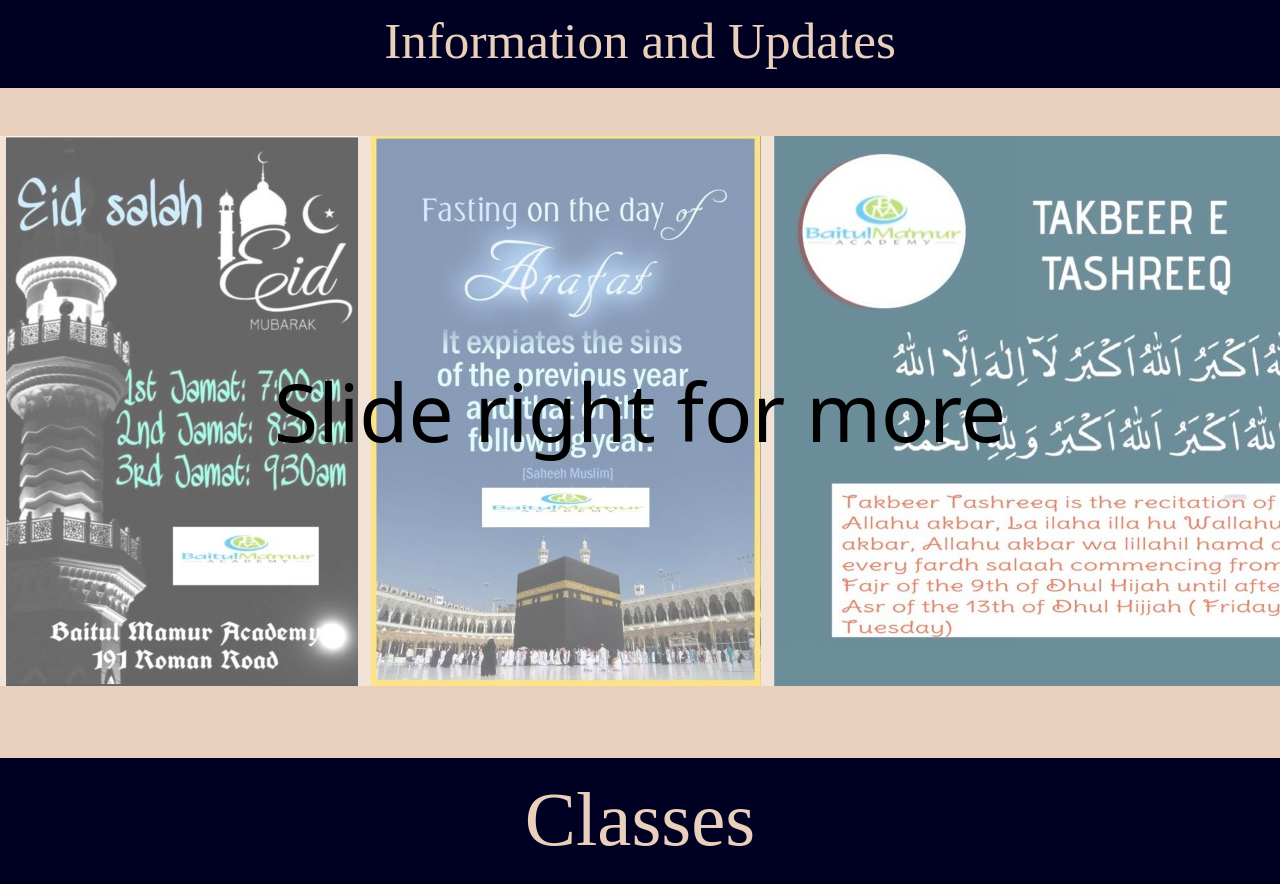
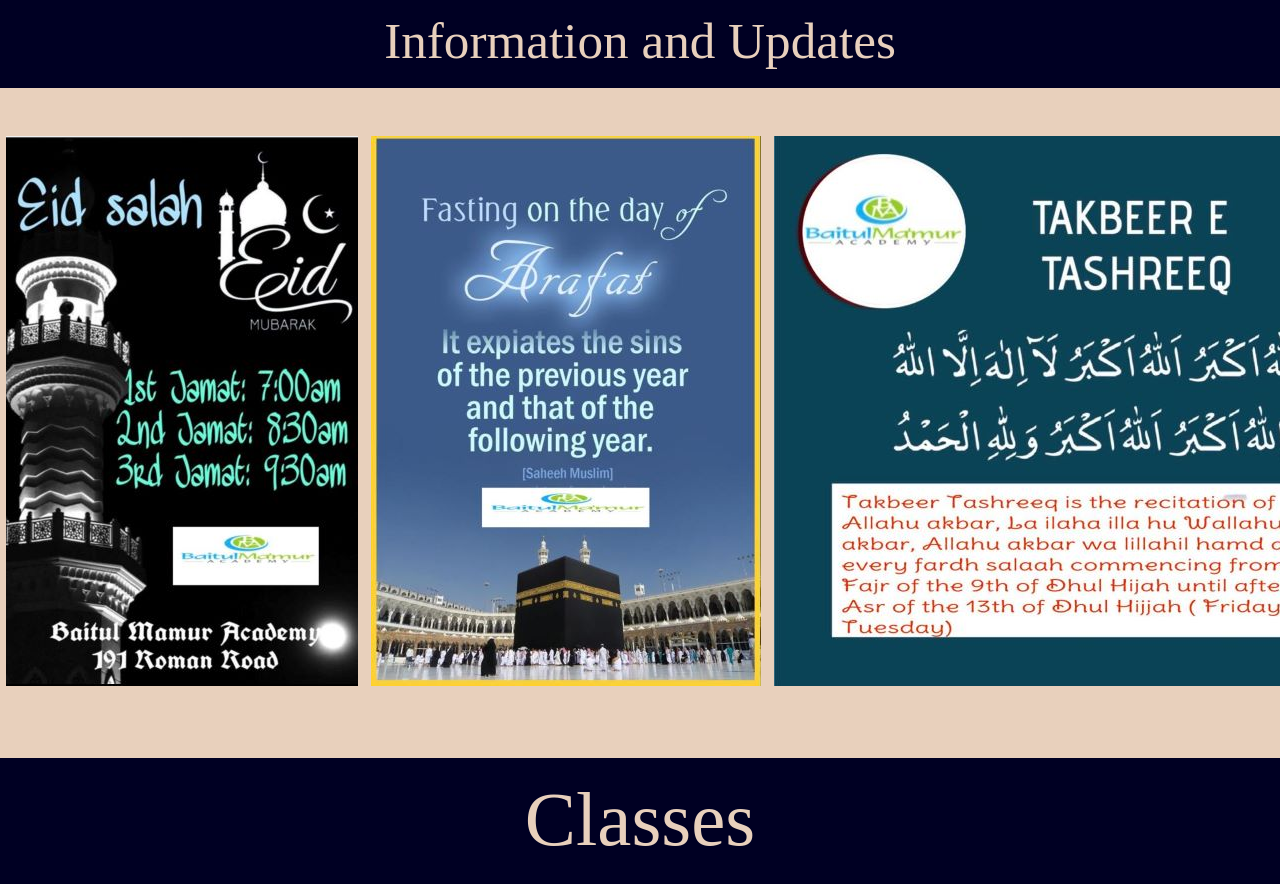
Before and after one commit to Habib-aw/bma-website-old, a React (Create React App) app: page / in a window 1280 px wide. Shown: the part 580-1464 px from the top of the page. Built offline with nearby package versions, Linux system fonts and the light colour scheme.

Commit message:
slide right fix

```diff
--- a/src/Components/Updates/index.js
+++ b/src/Components/Updates/index.js
@@ -1,31 +1,31 @@
-import React from 'react'
-import { useEffect } from 'react';
-import { useState,useRef } from 'react';
-import './style.css'
-import eid_adha_2022 from "../../Assets/Home/Updates/eid-adha-2022.jpg"
-import sacrifice_hijjah from "../../Assets/Home/Updates/sacrifice-hijjah.jpeg"
-import ramadan_reflection from "../../Assets/Home/Updates/ramadan-reflection.jpg"
-import takbeer_tashreeq from "../../Assets/Home/Updates/takbeer-tashreeq.jpeg"
-import bengali_dates from "../../Assets/Home/Updates/bengali-dates-water.jpeg"
-import arafat from "../../Assets/Home/Updates/arafat.jpeg"
-import eid_fitr from "../../Assets/Home/Updates/eid-fitr.jpg"
+import React from "react";
+import { useEffect } from "react";
+import { useState, useRef } from "react";
+import "./style.css";
+import eid_adha_2022 from "../../Assets/Home/Updates/eid-adha-2022.jpg";
+import sacrifice_hijjah from "../../Assets/Home/Updates/sacrifice-hijjah.jpeg";
+import ramadan_reflection from "../../Assets/Home/Updates/ramadan-reflection.jpg";
+import takbeer_tashreeq from "../../Assets/Home/Updates/takbeer-tashreeq.jpeg";
+import bengali_dates from "../../Assets/Home/Updates/bengali-dates-water.jpeg";
+import arafat from "../../Assets/Home/Updates/arafat.jpeg";
+import eid_fitr from "../../Assets/Home/Updates/eid-fitr.jpg";
 function Updates() {
-    const [mobileSlider,setMobileSlider]= useState(false);
-    const [slideRight,setSlideRight]= useState(true);
-    useEffect(()=>{
-        if(window.innerWidth<600){
-            setMobileSlider(true)
-        }else{
-            setMobileSlider(false)
+  const [mobileSlider, setMobileSlider] = useState(false);
+  //   const [slideRight, setSlideRight] = useState(true);
+  useEffect(() => {
+    if (window.innerWidth < 600) {
+      setMobileSlider(true);
+    } else {
+      setMobileSlider(false);
     }
-        window.addEventListener("resize",()=>{
-            if(window.innerWidth<600){
-                setMobileSlider(true)
-            }else{
-                setMobileSlider(false)
+    window.addEventListener("resize", () => {
+      if (window.innerWidth < 600) {
+        setMobileSlider(true);
+      } else {
+        setMobileSlider(false);
       }
-        })
-    })
+    });
+  });
   const images = [
     eid_adha_2022,
     arafat,
@@ -33,25 +33,33 @@ function Updates() {
     bengali_dates,
     sacrifice_hijjah,
     ramadan_reflection,
-        eid_fitr
-    ]
+    eid_fitr,
+  ];
   return (
     <div>
-        <h1 className='updates-title'>Information and Updates</h1>
-        <div className='updates-container snap' onScroll={()=>setSlideRight(false)}>
-            <div  className={slideRight? 'slide-right':'display-none '}  onClick={()=>setSlideRight(false)} >
+      <h1 className="updates-title">Information and Updates</h1>
+      <div
+        className="updates-container snap"
+        // onScroll={() => setSlideRight(false)}
+      >
+        {/* <div  className={slideRight? 'slide-right':'display-none '}  onClick={()=>setSlideRight(false)} >
             Slide right for more
+            </div> */}
+        {images.map((img) => {
+          return (
+            <div className="updates-img">
+              <img
+                src={img}
+                alt=""
+                srcset=""
+                height={mobileSlider ? 350 : 550}
+              />
             </div>
-            {images.map((img)=>{
-                return(
-                    <div className='updates-img'>
-                        <img src={img} alt="" srcset="" height={mobileSlider ? 350:550}/>
-                    </div>
-                )
+          );
         })}
       </div>
     </div>
-    )
+  );
 }
 
-export default Updates
+export default Updates;
```
Lines whose indentation alone changed are shown as unchanged.
